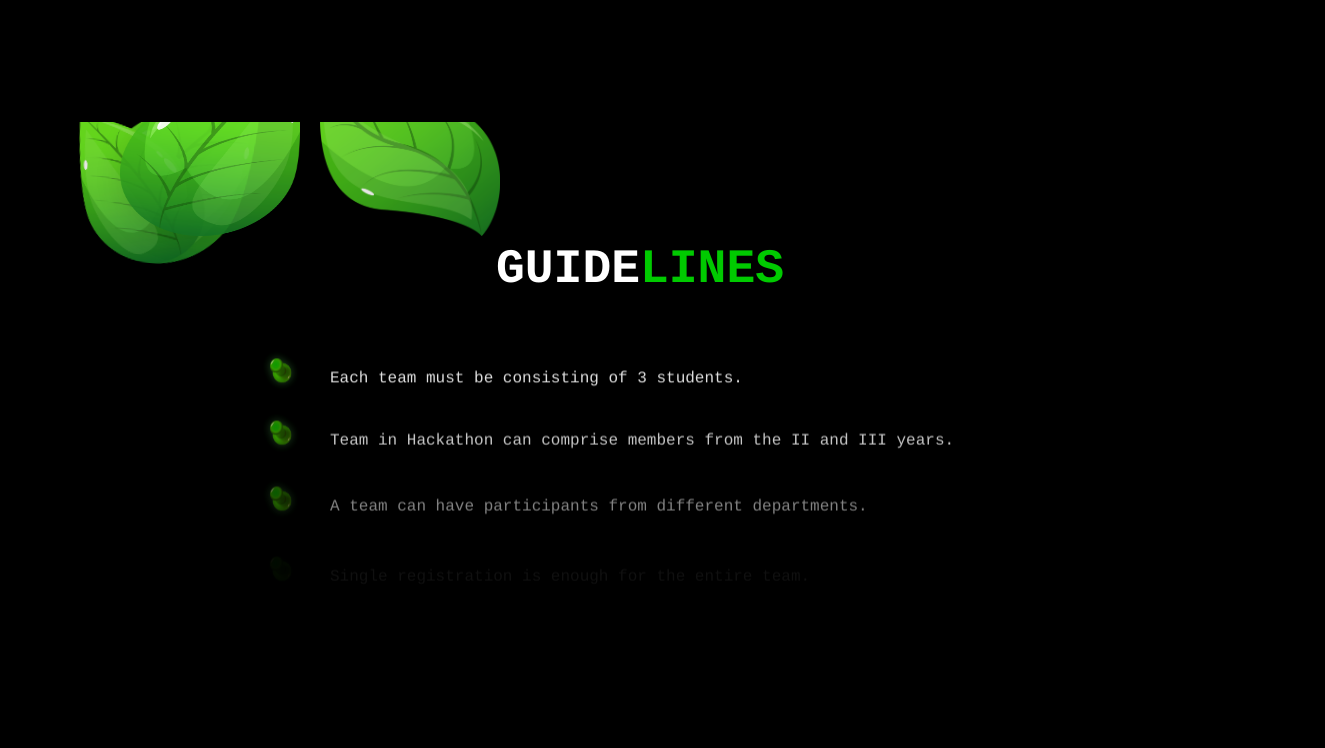
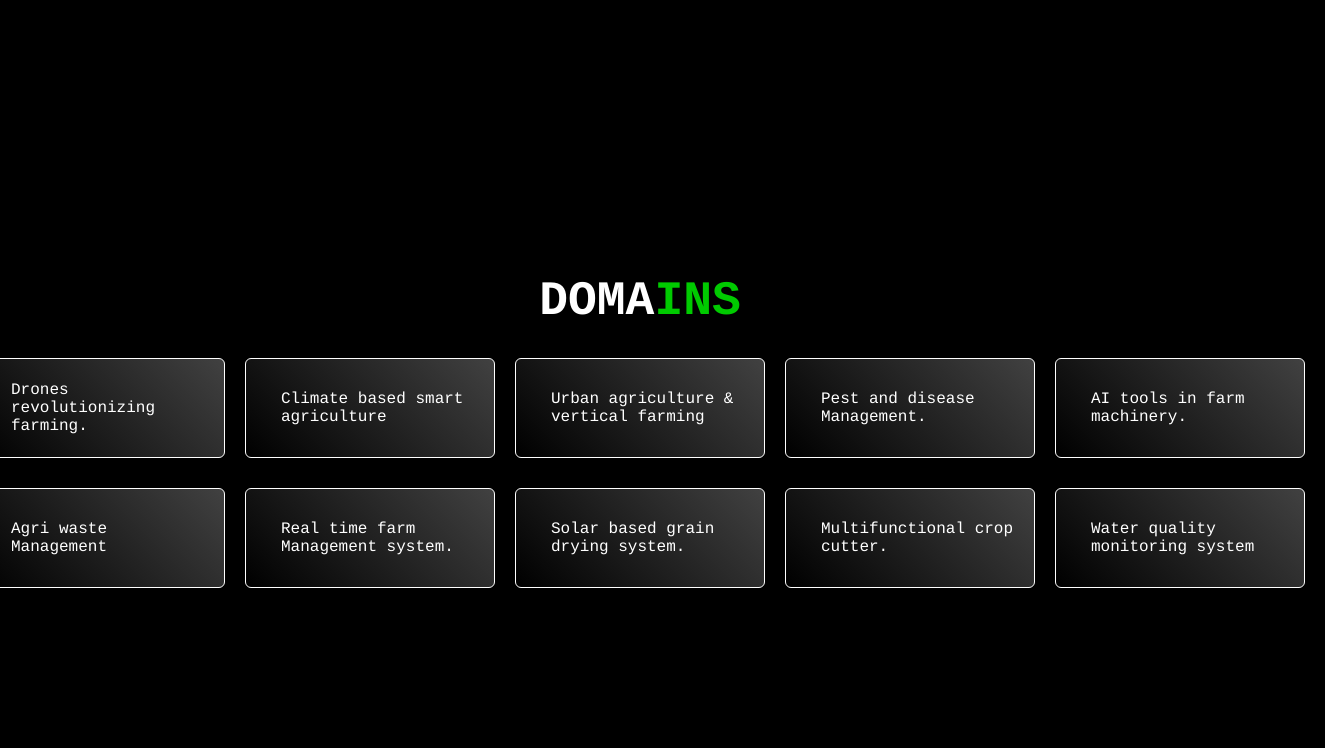
Before and after one commit to Rakesh7890v/AgriTech, a React (Vite) app in the folder frontend/: page / in a window 1280 px wide. Shown: the part 3460-4208 px from the top of the page, 1325 px wide, since content can reach past the window. Built offline with nearby package versions, Linux system fonts and the light colour scheme.

Commit message:
Changes in domain

```diff
--- a/frontend/src/App.css
+++ b/frontend/src/App.css
@@ -200,7 +200,7 @@ span {
   margin-top: 100px;
   color: white;
 }
-.cash-container h1, .guidelines-container h1, .timeline-header, .guidelines-container h1, .faq-header {
+.cash-container h1, .guidelines-container h1, .timeline-header, .guidelines-container h1, .faq-header, .domains-title {
   font-size: 3rem;
   text-align: center;
   text-transform: uppercase;
@@ -699,6 +699,65 @@ span {
 }
 
 
+.domains-container {
+  display: flex;
+  flex-direction: column;
+  align-items: center;
+  justify-content: center;
+  padding: 2rem;
+  border-radius: 10px;
+  box-shadow: 0 4px 12px rgba(0, 0, 0, 0.1);
+  color: white;
+  margin-top: 100px;
+}
+
+.domains-list {
+  display: grid;
+  grid-template-columns: repeat(5, 1fr);
+  grid-template-rows: repeat(2, auto);
+  gap: 20px;
+  list-style-type: none;
+  padding: 20px;
+}
+
+.domain-item {
+  display: flex;
+  align-items: center;
+  justify-content: center;
+  cursor: pointer;
+  padding: 12px 15px;
+  margin-bottom: 10px;
+  border-radius: 6px;
+  background: linear-gradient(45deg, rgb(0, 0, 0), rgb(65, 65, 65));
+  border: 1px solid white;
+  box-shadow: 0 2px 4px rgba(0, 0, 0, 0.05);
+  transition: transform 0.2s, box-shadow 0.2s;
+  font-size: 16px;
+  padding-left: 35px;
+  width: 250px;
+  height: 100px;
+}
+.domain-item:hover {
+  transform: translateY(-2px);
+  box-shadow: 0 4px 8px rgba(0, 0, 0, 0.1);
+  background-color: #f0f7f0;
+}
+
+@media (max-width: 600px) {
+  .domains-container {
+    padding: 1.5rem;
+    margin: 1rem;
+  }
+
+  .domains-title {
+    font-size: 24px;
+  }
+
+  .domain-item {
+    font-size: 14px;
+  }
+}
+
 @media (max-width: 768px) {
   .guide-animate {
     min-height: 700px;
--- /dev/null
+++ b/frontend/src/components/Domain.jsx
@@ -0,0 +1,23 @@
+import React from 'react';
+
+const DomainsContainer = () => {
+  return (
+    <div className="domains-container">
+      <h2 className="domains-title">DOMA<span>INS</span></h2>
+      <ul className="domains-list">
+        <li className="domain-item">Drones revolutionizing farming.</li>
+        <li className="domain-item">Climate based smart agriculture</li>
+        <li className="domain-item">Urban agriculture & vertical farming</li>
+        <li className="domain-item">Pest and disease Management.</li>
+        <li className="domain-item">AI tools in farm machinery.</li>
+        <li className="domain-item">Agri waste Management</li>
+        <li className="domain-item">Real time farm Management system.</li>
+        <li className="domain-item">Solar based grain drying system.</li>
+        <li className="domain-item">Multifunctional crop cutter.</li>
+        <li className="domain-item">Water quality monitoring system</li>
+      </ul>
+    </div>
+  );
+};
+
+export default DomainsContainer;
--- a/frontend/src/components/Footer.jsx
+++ b/frontend/src/components/Footer.jsx
@@ -15,15 +15,13 @@ const Footer = () => {
                     <ul>
                         <li><span className="name">Mr. Satheesh Kumar. S</span>, M.E. - <span className="phone">8489715566</span></li>
                         <li><span className="name">Ms. Veera Karunya .G</span>, M.Tech. - <span className="phone">9600962704</span></li>
-                        <li><span className="name">Ms. Bhavadharani .B</span>, M.E. - <span className="phone">9597223126</span></li>
                     </ul>
                     </div>
                     <div className="student-coordinators">
                     <h3>STUDENT CO-ORDINATORS</h3>
                     <ul>
                         <li><span className="name">Christopher. S</span>, III Year - <span className="phone">8220083222</span></li>
-                        <li><span className="name">Karthika. S</span>, III Year - <span className="phone">9025162735</span></li>
-                        <li><span className="name">Anand. R</span>, III Year - <span className="phone">9677682109</span></li>
+                        <li><span className="name">Manashwini. M Y</span>, III Year - <span className="phone">8667444368</span></li>
                     </ul>
                     </div>
                 </div>
--- a/frontend/src/components/Home.jsx
+++ b/frontend/src/components/Home.jsx
@@ -8,6 +8,7 @@ import Header from './Header';
 import TimeLine from './TimeLine';
 import Prizes from './Prizes';
 import Past from './Past';
+import DomainsContainer from './Domain';
 
 const FallingFlower = ({ id, posX, posY, onAnimationEnd }) => {
   return (
@@ -90,6 +91,10 @@ const Home = () => {
               <TimeLine />
             </div>
 
+            <div id="domain">
+              <DomainsContainer />
+            </div>
+
             <div id="guidelines">
                 <GuidelinesSection />
             </div>
--- a/frontend/src/components/TimeLine.jsx
+++ b/frontend/src/components/TimeLine.jsx
@@ -56,8 +56,8 @@ const TimeLine = () => {
     const events = [
         { date: "MARCH 17, 2025", title: "Registration Starts", description: "Registration for the Agritech2.0 Hackathon will be open for all participants." },
         { date: "MARCH 21, 2025", title: "Registration Ends", description: "Don't miss your chance to participate and showcase your skills. The last date to register is March 21. Sign up today and be part of the event." },
-        { date: "MARCH 23, 2025", title: "Evaluation and Shortlisting", description: "Each team will be shortlisted based on their abstract." },
-        { date: "MARCH 24, 2025", title: "Declaration of Selected Teams", description: "The selected teams for Agritech2.0 will be announced." },
+        { date: "MARCH 22, 2025", title: "Evaluation and Shortlisting", description: "Each team will be shortlisted based on their abstract." },
+        { date: "MARCH 22, 2025", title: "Declaration of Selected Teams", description: "The selected teams for Agritech2.0 will be announced." },
         { date: "MARCH 25-26, 2025", title: "The Main Event", description: "Intensive 24-hour Hackathon will be conducted on March 25 and 26." }
     ];
 
```
